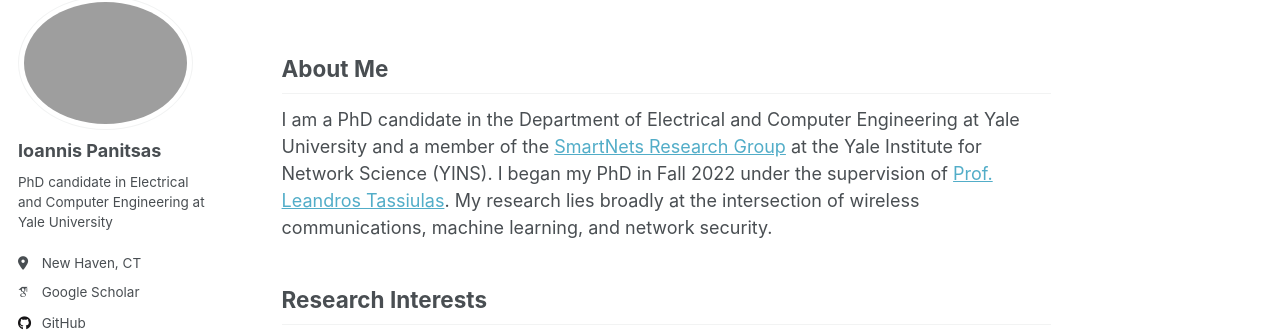
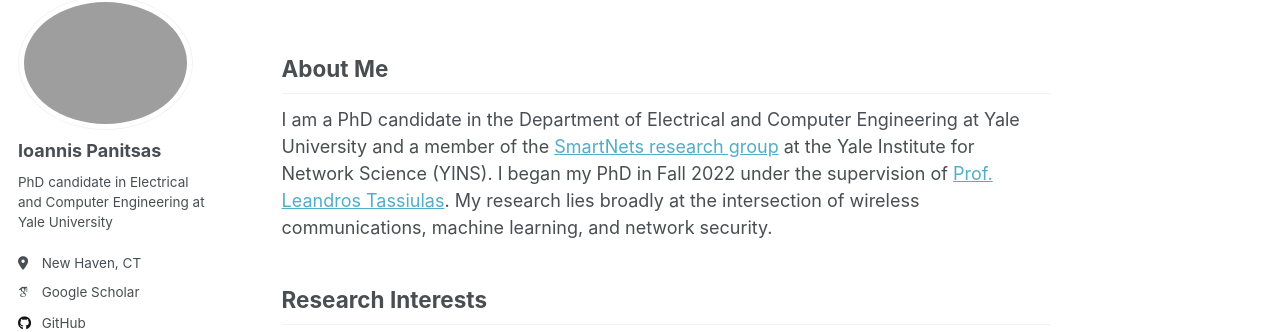
Before and after one commit to panitsasi/panitsasi.github.io, a Jekyll site: the page built from _pages/about.md, in a window 1280 px wide and 900 px high. Shown: the part 103-435 px from the top of the window. Built offline with Jekyll 4.4.1, drawn with Linux system fonts in a browser that asks for light colours; some web fonts are replaced.

Commit message:
Updated the index page

```diff
--- a/_pages/about.md
+++ b/_pages/about.md
@@ -6,7 +6,7 @@ author_profile: true
 
 ## About Me
 
-I am a PhD candidate in the Department of Electrical and Computer Engineering at Yale University and a member of the [SmartNets Research Group](https://smartnets.yale.edu/) at the Yale Institute for Network Science (YINS). I began my PhD in Fall 2022 under the supervision of [Prof. Leandros Tassiulas](https://engineering.yale.edu/research-and-faculty/faculty-directory/leandros-tassiulas).   My research lies broadly at the intersection of wireless communications, machine learning, and network security.
+I am a PhD candidate in the Department of Electrical and Computer Engineering at Yale University and a member of the [SmartNets research group](https://smartnets.yale.edu/) at the Yale Institute for Network Science (YINS). I began my PhD in Fall 2022 under the supervision of [Prof. Leandros Tassiulas](https://engineering.yale.edu/research-and-faculty/faculty-directory/leandros-tassiulas).   My research lies broadly at the intersection of wireless communications, machine learning, and network security.
 
 ## Research Interests
 
```
